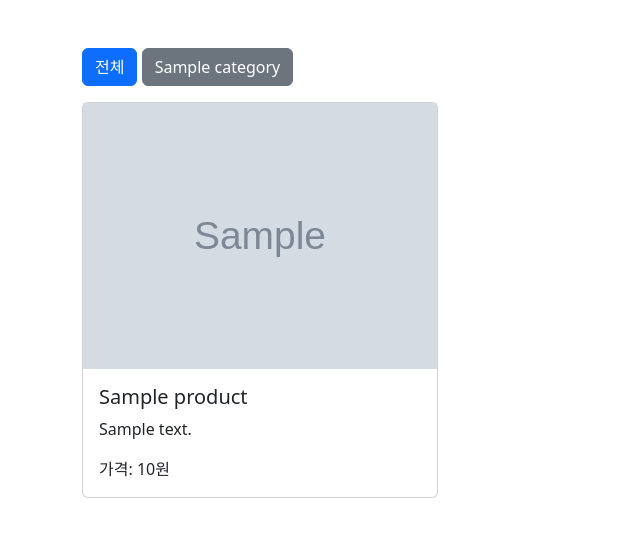
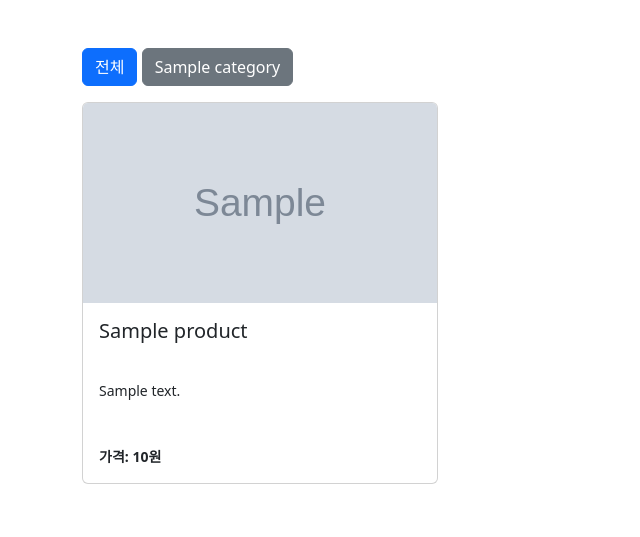
Before and after one commit to yangchanghun/healthy-food, a Django app: page /product/ in a window 1280 px wide. Shown: the part 73-610 px from the top of the page, without its empty margins (0-640 px from the left). Run offline with Django 5.2, Linux system fonts and the light colour scheme; tables that the repository leaves empty hold one stand-in row (values such as "Sample post"); grey boxes marked "Sample" are stand-in pictures; some libraries are stand-ins or nearby versions.

Commit message:
product, cart feature add, bug fix

```diff
--- a/product/templates/product/add_product.html
+++ b/product/templates/product/add_product.html
@@ -1,4 +1,4 @@
-
+{% extends 'base.html' %}
 {% block content %}
 <div class="container mt-5">
     <h1>{{ user }} 님의 상품 등록 페이지</h1>
@@ -36,11 +36,13 @@
             <label for="description" class="form-label">소개:</label>
             <textarea name="description" rows="4" class="form-control" required></textarea>
         </div>
+
         <div class="mb-3">
             <label class="form-label">사진을 올려주세요 (여러 개 가능)</label>
             <input type="file" name="files" class="form-control" id="files" multiple onchange="previewFiles()" required>
             <div id="preview"></div>
         </div>
+
         <div class="text-center">
             <input type="submit" value="제출" class="btn btn-success">
         </div>
--- a/product/templates/product/product_list.html
+++ b/product/templates/product/product_list.html
@@ -1,6 +1,33 @@
 {% extends 'base.html' %}
 {% load custom_filters %}
 {% block content %}
+    <style>
+        .product-card {
+            transition: transform .2s; /* 애니메이션 효과 */
+            cursor: pointer;
+        }
+        .product-card:hover {
+            transform: scale(1.05); /* 마우스 오버시 카드 확대 */
+            box-shadow: 0 4px 8px rgba(0,0,0,.1); /* 그림자 효과 */
+        }
+        .product-image {
+            height: 200px; /* 이미지 높이 고정 */
+            object-fit: cover; /* 이미지 비율 유지 */
+        }
+        .card-body {
+            height: 180px; /* 카드 바디 높이 고정 */
+            display: flex;
+            flex-direction: column;
+            justify-content: space-between; /* 내용물 간격 조정 */
+        }
+        .card-text {
+            font-size: 14px; /* 폰트 크기 조정 */
+        }
+        .product-price {
+            font-weight: bold; /* 가격 굵게 */
+        }
+    </style>
+
     <div class="container mt-5">
         <!-- 카테고리 목록 -->
         <div class="mb-3">
@@ -15,25 +42,30 @@
         <!-- 제품 목록 -->
         <div class="row">
             {% for product in products %}
-                <div class="col-md-4 mb-3">
-                    <div class="card">
+                <div class="col-md-4 mb-4">
+                    <div class="card product-card">
+                        <a href="{% url 'product:product_detail' product.id %}" class="text-dark text-decoration-none">
                             {% if product_images|get:product.id %}
-                        <img src="{{ product_images|get:product.id }}" alt="{{ product.name }} 이미지">
+                                <img src="{{ product_images|get:product.id }}" class="card-img-top product-image" alt="{{ product.name }} 이미지">
                             {% else %}
                                 <!-- 기본 이미지 또는 "이미지 없음" 표시 -->
-                            <img src="https://placehold.co/300x200" alt="기본 이미지">
+                                <img src="https://placehold.co/300x200" class="card-img-top product-image" alt="기본 이미지">
                             {% endif %}
                             <div class="card-body">
                                 <h5 class="card-title">{{ product.name }}</h5>
-                            <p class="card-text">{{ product.description }}</p>
-                            <p class="card-text">가격: {{ product.price }}원</p>
+                                <p class="card-text">{{ product.description|truncatewords:20 }}</p> <!-- 설명이 길 경우 단어 수 제한 -->
+                                <p class="card-text product-price">가격: {{ product.price }}원</p>
                             </div>
+                        </a>
                     </div>
                 </div>
             {% empty %}
+                <div class="col-12">
                     <p>표시할 제품이 없습니다.</p>
+                </div>
             {% endfor %}
         </div>
+
     </div>
 
     <!-- Optional JavaScript -->
--- a/product/views.py
+++ b/product/views.py
@@ -4,7 +4,8 @@ from django.contrib.auth.decorators import login_required
 from django.core.files.storage import FileSystemStorage
 from django.views.generic import ListView
 from django.shortcuts import get_object_or_404
-# Create your views here.
+
+from cart.forms import AddProductForm
 
 """login_required -> 판매자 인증기능 필요, 개발 후 수정(판매자일 경우에 접근 가능)
 판매자 관점의 함수
@@ -12,7 +13,7 @@ from django.shortcuts import get_object_or_404
 Returns:
     _type_: _description_
 """
-# @login_required
+@login_required
 def seller_index(request):
     product = Product.objects.all().filter(user__id = request.user.id)
     context = {
@@ -20,7 +21,7 @@ def seller_index(request):
     }
     return render(request, 'product/seller_index.html', context)
 
-# @login_required
+@login_required
 def add_product(request):
     if request.method == "POST":
         user = request.user
@@ -103,7 +104,10 @@ class ProductListView(ListView):
 
 def product_detail(request, pk):
     object = Product.objects.get(pk=pk)
+    add_to_cart = AddProductForm(initial={'quantity': 1})
+
     context = {
-        'object':object
+        'object':object,
+        'add_to_cart': add_to_cart
     }
-    return render(request, 'product/product_detail.html', context)
+    return render(request, 'product/product_detail.html', context,)
```
Also changed, not shown: product/templates/product/product_detail.html (+45 -0 lines), media/스크린샷 2024-04-24 103743.png (added). Lines whose indentation alone changed are shown as unchanged.
